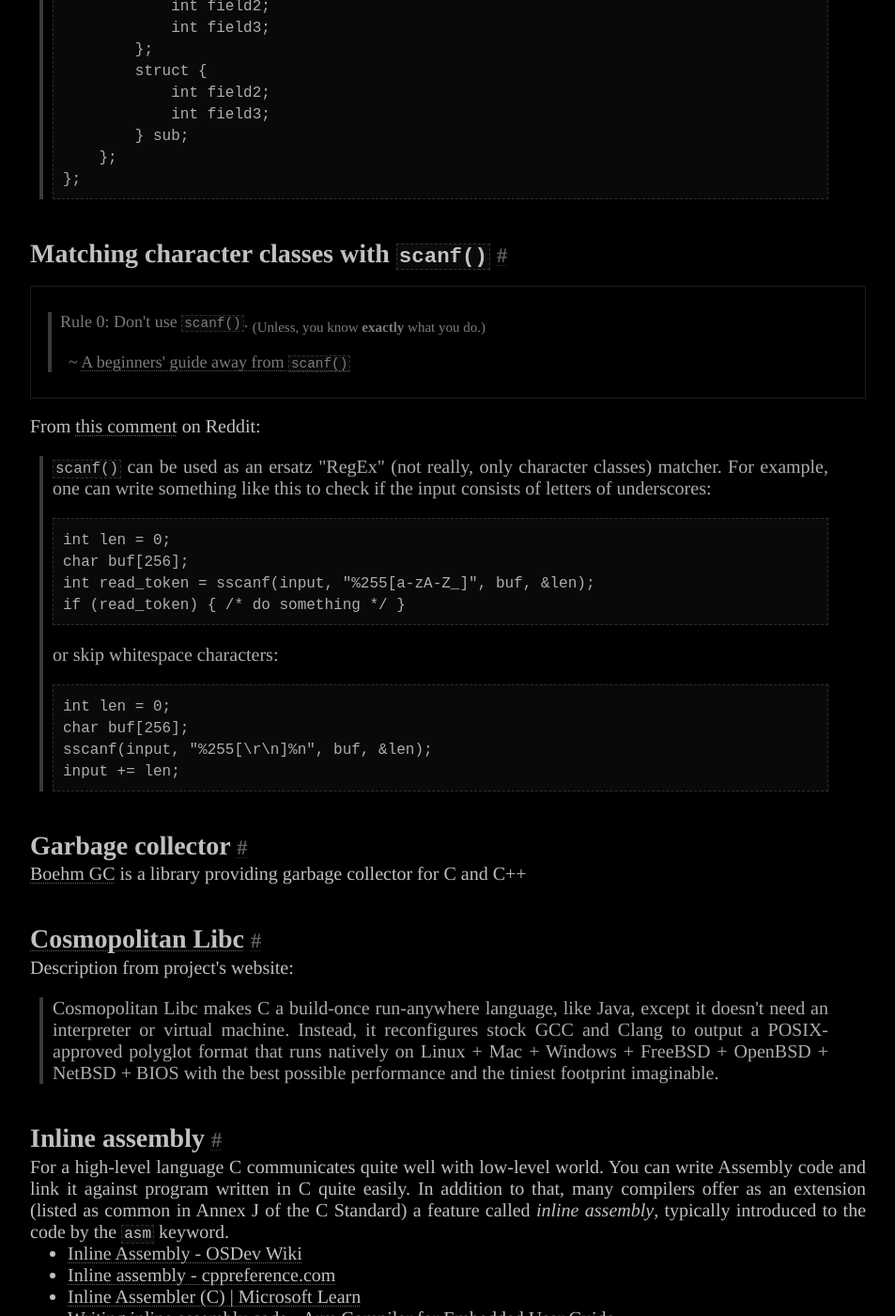
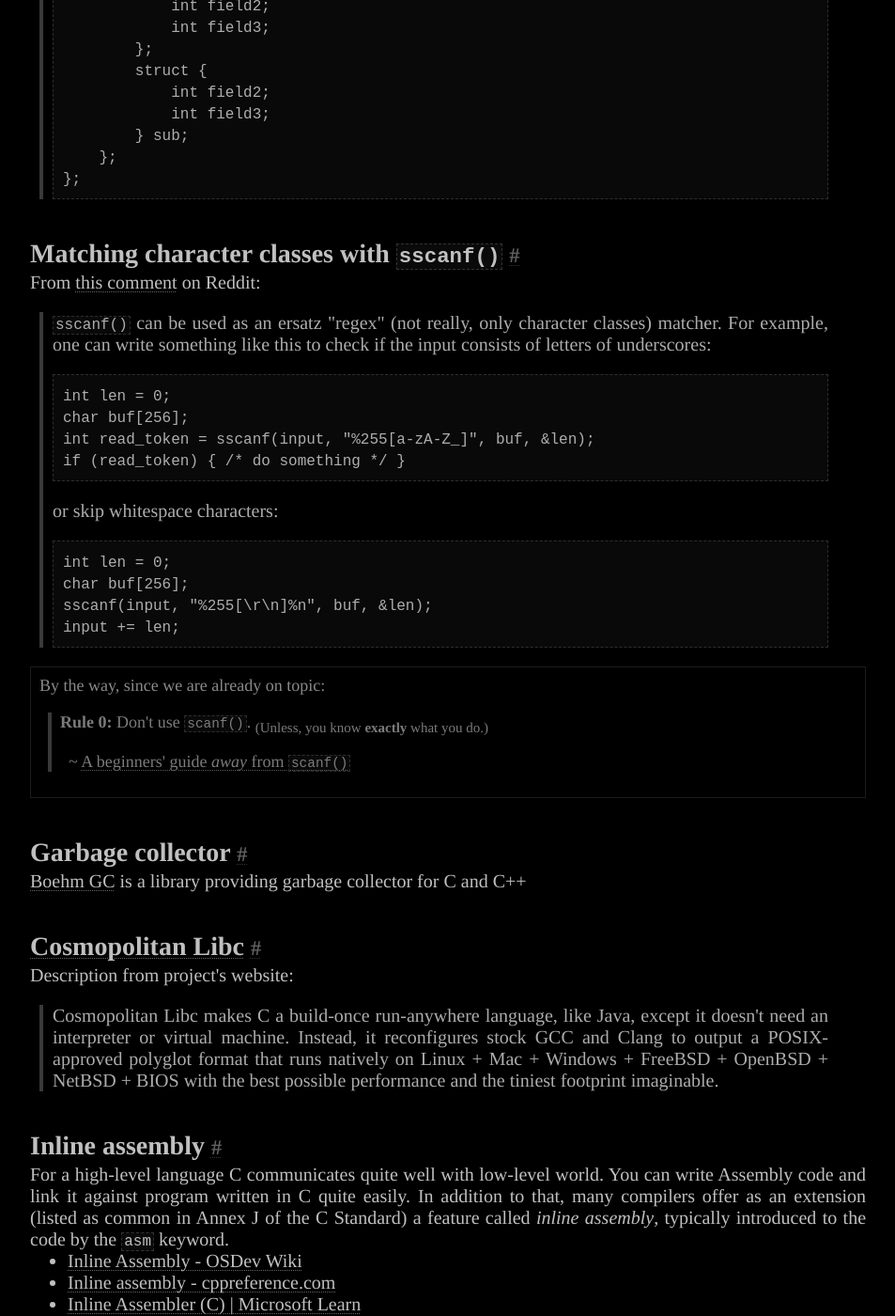
Before and after one commit to Jorenar/blog, a Jekyll site: the page built from _posts/2023-02-19-less-known-c.md, in a window 1280 px wide and 1400 px high, scrolled down 17086 px. Shown: the whole window at 94% size, without its empty margins (163-1116 px from the left). Built offline with Jekyll 4.4.1, drawn with Linux system fonts in a browser that asks for light colours.

Commit message:
deploy: bb539b7c843dd828a79cda6b00559eea5311d64b

````diff
--- a/_posts/2023-02-19-less-known-c.md
+++ b/_posts/2023-02-19-less-known-c.md
@@ -756,17 +756,11 @@ int main(void)
 > };
 > ```
 
-## Matching character classes with `scanf()`
-
-<aside markdown="1">
-> Rule 0: Don't use `scanf()`. <sub markdown="1">(Unless, you know **exactly** what you do.)</sub>
->
->  &nbsp; ~ [A beginners' guide away from `scanf()`](https://www.sekrit.de/webdocs/c/beginners-guide-away-from-scanf.html)
-</aside>
+## Matching character classes with `sscanf()`
 
 From [this comment](https://www.reddit.com/r/programming/comments/116iij3/few_lesser_known_tricks_quirks_and_features_of_c/j98zxu5/) on Reddit:
 
-> `scanf()` can be used as an ersatz "RegEx" (not really, only character classes) matcher.
+> `sscanf()` can be used as an ersatz "regex" (not really, only character classes) matcher.
 > For example, one can write something like this to check if the input consists of letters of underscores:
 >
 > ```c
@@ -784,6 +778,14 @@ From [this comment](https://www.reddit.com/r/programming/comments/116iij3/few_le
 > sscanf(input, "%255[\r\n]%n", buf, &len);
 > input += len;
 > ```
+
+<aside markdown="1">
+By the way, since we are already on topic:
+
+> **Rule 0:** Don't use `scanf()`. <sub markdown="1">(Unless, you know **exactly** what you do.)</sub>
+>
+>  &nbsp; ~ [A beginners' guide _away_ from `scanf()`](https://www.sekrit.de/webdocs/c/beginners-guide-away-from-scanf.html)
+</aside>
 
 ## Garbage collector
 
````
